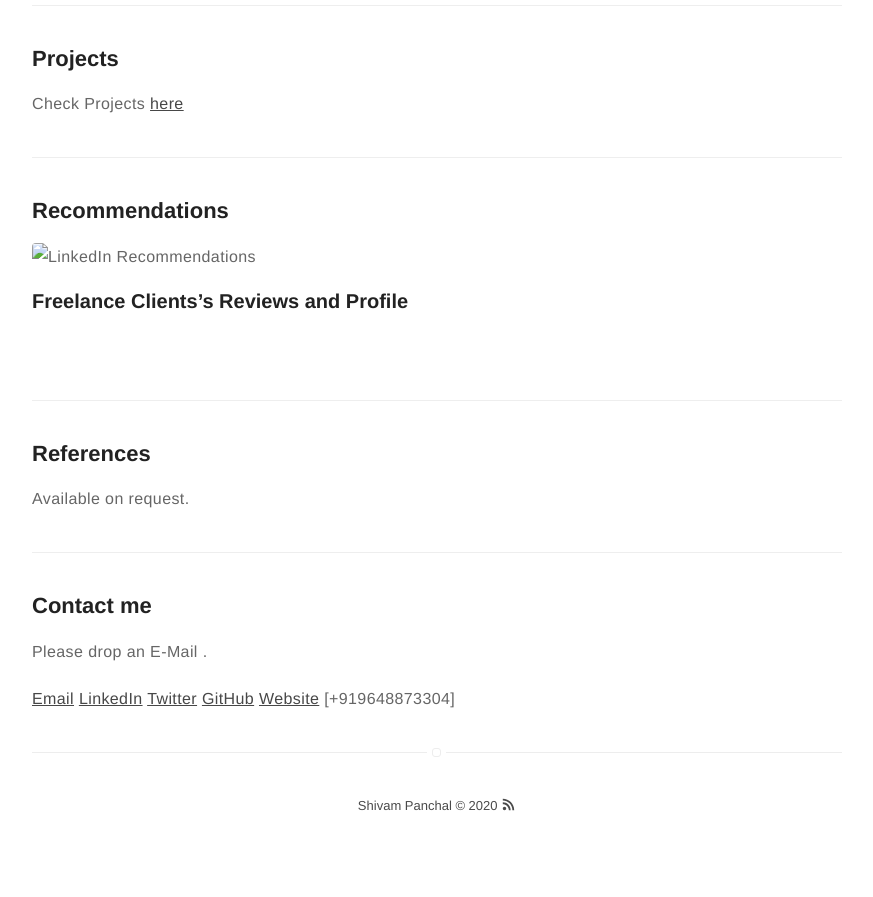
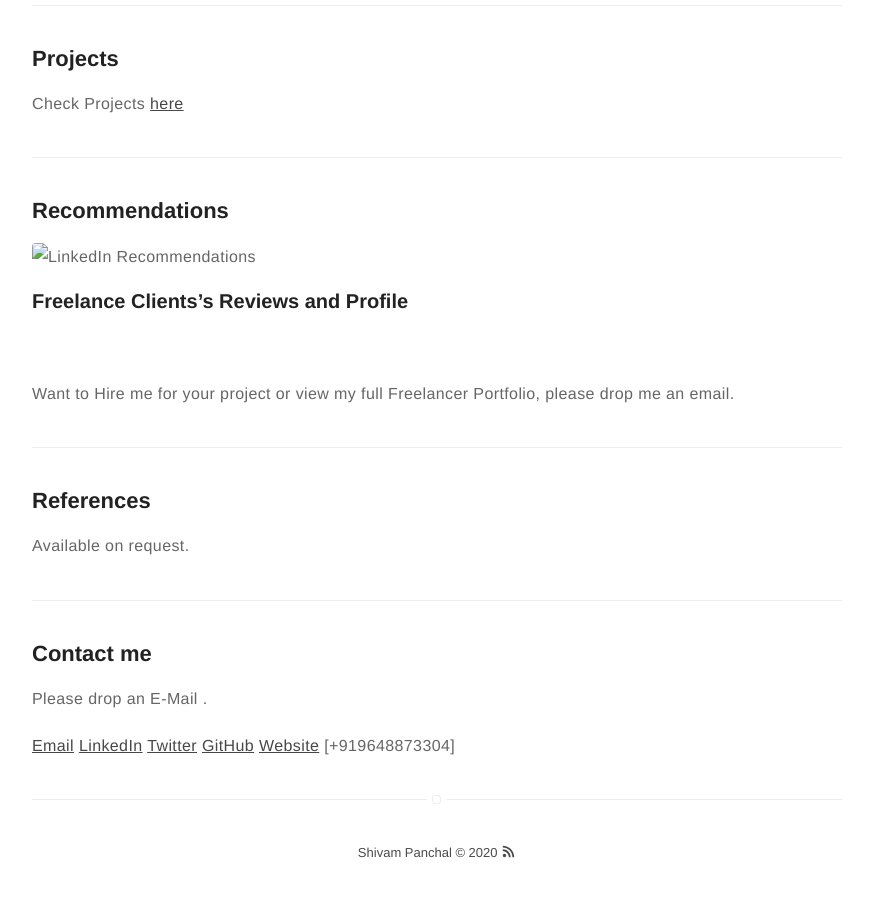
Before and after one commit to ShivamPanchal/shivampanchal.github.io, a Jekyll site: the page built from about.md, in a window 1280 px wide and 900 px high, scrolled down 4933 px. Shown: the top 897 px of the window, without its empty margins (203-1076 px from the left). Built offline with Jekyll 4.4.1, drawn with Linux system fonts in a browser that asks for light colours; our own code applies the rules of GitHub Pages for plain Markdown files; before the commit the page ends 5786 px from its top, so only the background shows below that.

Commit message:
Update about.md

```diff
--- a/about.md
+++ b/about.md
@@ -199,6 +199,8 @@ Check Projects [here]()
 ![](rev1.png)
 ![](rev2.png)
 
+Want to Hire me for your project or view my full Freelancer Portfolio, please drop me an email.
+
 ---
 
 ## References
```
